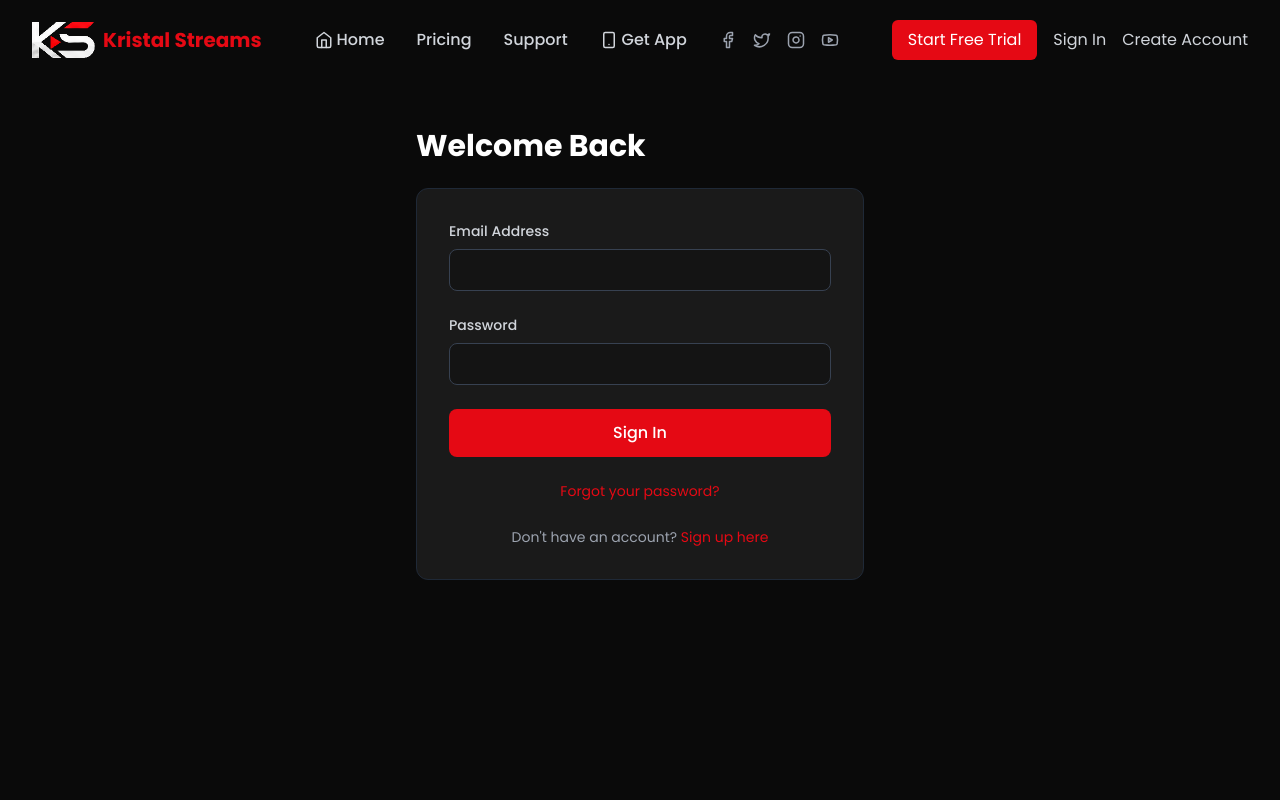
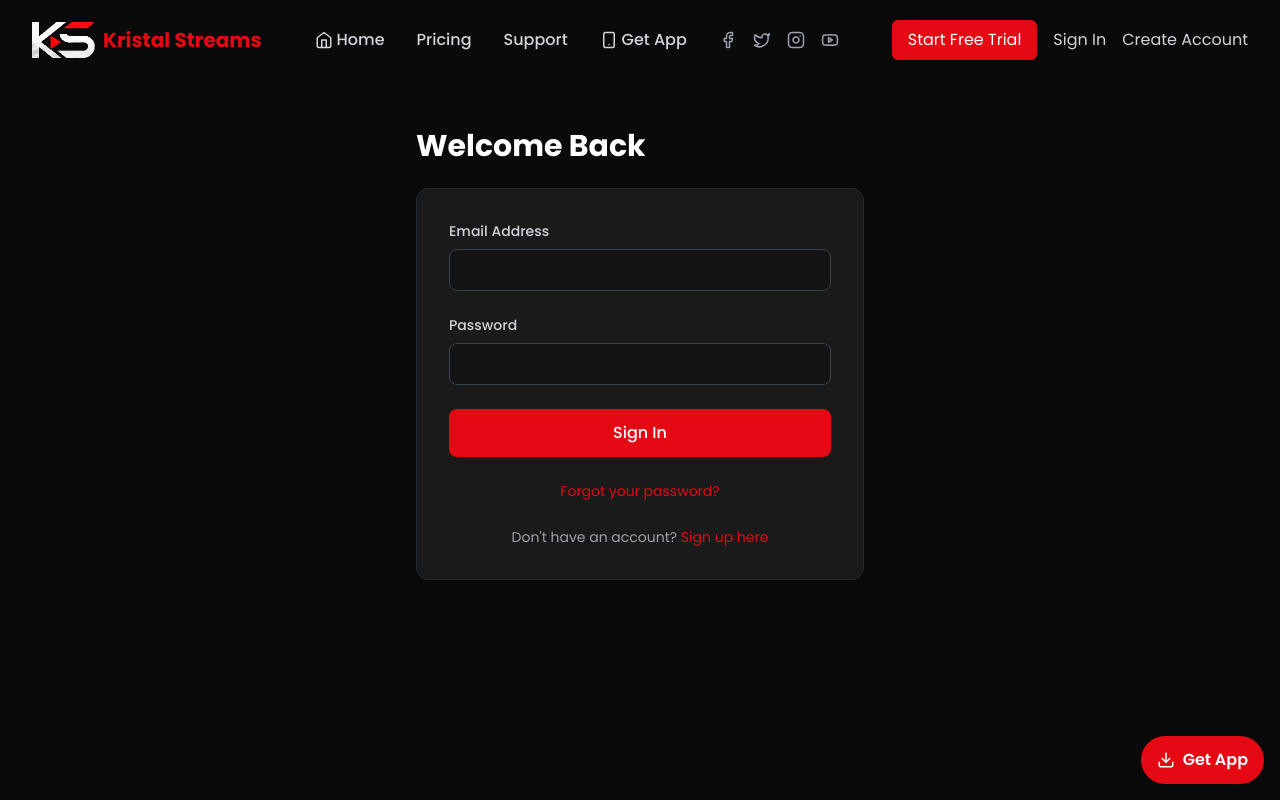
Before and after one commit to djudge47/kristalstreams, a React (Vite) app: page /login in a window 1280 px wide. Both pictures are taken after a click on the button 1242 px from the left and 500 px from the top of the page. Shown: the top 800 px of the page. Built offline with nearby package versions, Linux system fonts and the light colour scheme; no server answers.

Commit message:
Keep Fire TV APK download accessible after install popup dismissed

```diff
--- a/src/components/InstallPrompt.tsx
+++ b/src/components/InstallPrompt.tsx
@@ -56,7 +56,11 @@ const InstallPrompt: React.FC = () => {
     localStorage.setItem(DISMISS_KEY, Date.now().toString());
   };
 
-  if (!showPrompt) return null;
+  if (!showPrompt) return (
+    <a href="https://raw.githubusercontent.com/djudge47/kristalstreams/main/public/downloads/KristalStreams.apk" aria-label="Download Kristal Streams APK" className="fixed bottom-4 right-4 z-50 flex items-center gap-2 rounded-full bg-primary px-4 py-3 font-semibold text-white shadow-lg hover:bg-red-700">
+      <Download size={18} /> Get App
+    </a>
+  );
 
   return (
     <div className="fixed bottom-4 left-4 right-4 z-50 animate-slide-up md:bottom-4 md:left-auto md:right-4 md:w-96">
@@ -101,7 +105,7 @@ const InstallPrompt: React.FC = () => {
               {deferredPrompt && (
                 <button onClick={() => void handleInstall()} className="flex flex-1 items-center justify-center gap-2 rounded-lg border border-gray-700 bg-dark-200 px-4 py-2.5 font-medium text-white transition-colors hover:bg-dark-300">Web App</button>
               )}
-              <a href="/downloads/KristalStreams.apk" download onClick={handleDismiss} className="flex flex-1 items-center justify-center gap-2 rounded-lg bg-primary px-4 py-2.5 font-medium text-white transition-colors hover:bg-red-700"><Download size={18} />Get APK</a>
+              <a href="https://raw.githubusercontent.com/djudge47/kristalstreams/main/public/downloads/KristalStreams.apk" download onClick={handleDismiss} className="flex flex-1 items-center justify-center gap-2 rounded-lg bg-primary px-4 py-2.5 font-medium text-white transition-colors hover:bg-red-700"><Download size={18} />Get APK</a>
             </div>
             <p className="text-center text-xs text-gray-500">APK installs directly — allow "unknown sources" if prompted</p>
           </div>
```
